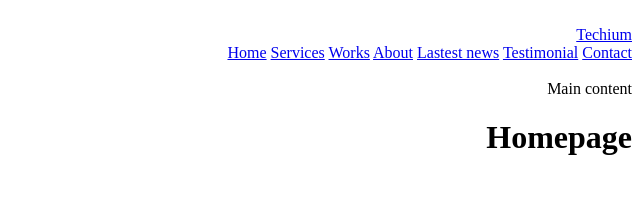
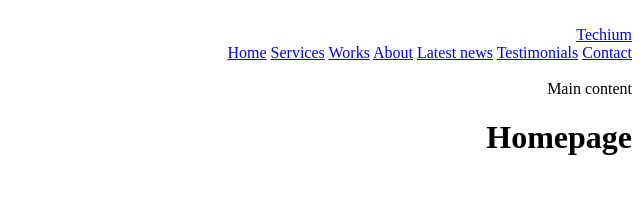
Before and after one commit to oluphunmmy/alx-frontend, a plain HTML site: page 0x00-html_advanced/20-index.html in a window 1280 px wide. Shown: the top 213 px of the page, 640-1280 px from the left. Drawn offline with Linux system fonts and the light colour scheme.

Commit message:
hopefully

```diff
--- a/0x00-html_advanced/20-index.html
+++ b/0x00-html_advanced/20-index.html
@@ -23,8 +23,8 @@
                 <a href="#services">Services</a>
                 <a href="#works">Works</a>
                 <a href="#about">About</a>
-                <a href="#lastest_news">Lastest news</a>
-                <a href="#testimonials">Testimonial</a>
+                <a href="#latest_news">Latest news</a>
+                <a href="#testimonials">Testimonials</a>
                 <a href="#contact">Contact</a>
             </nav>
         </div>
```
